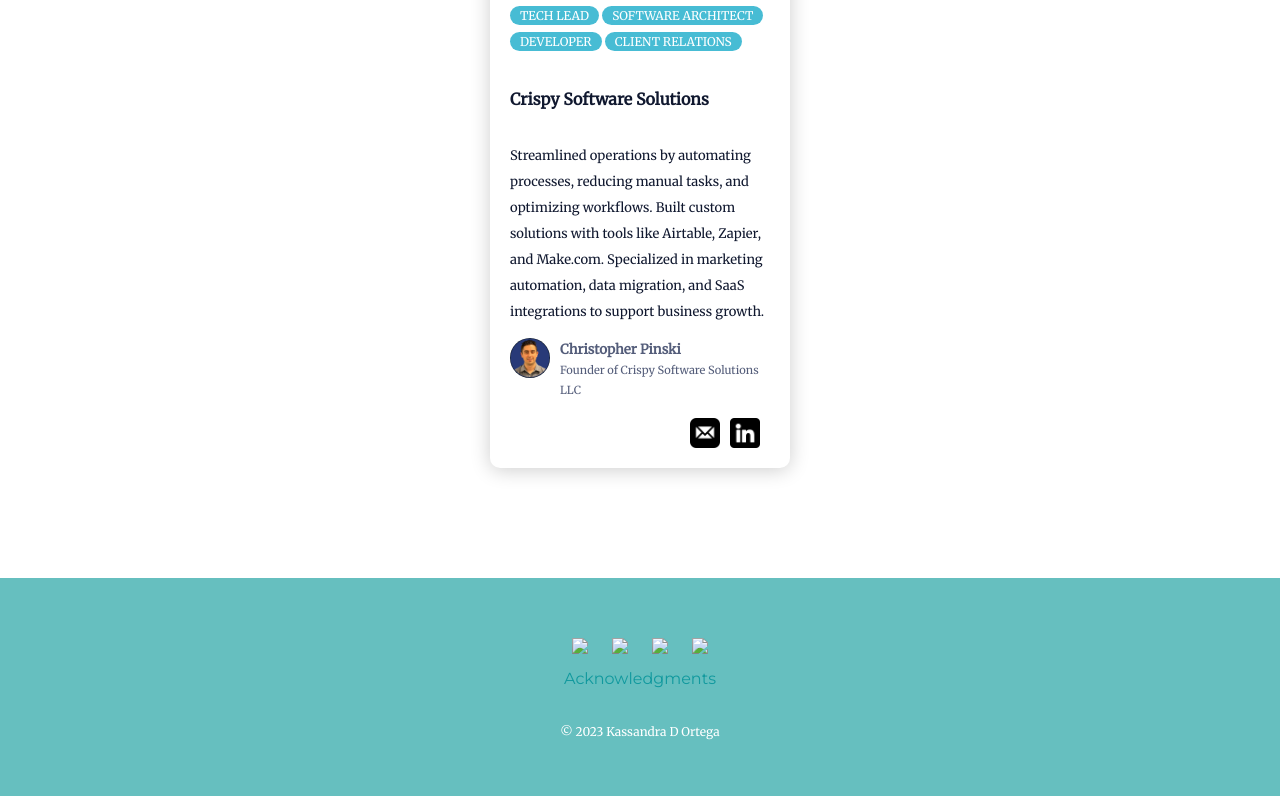
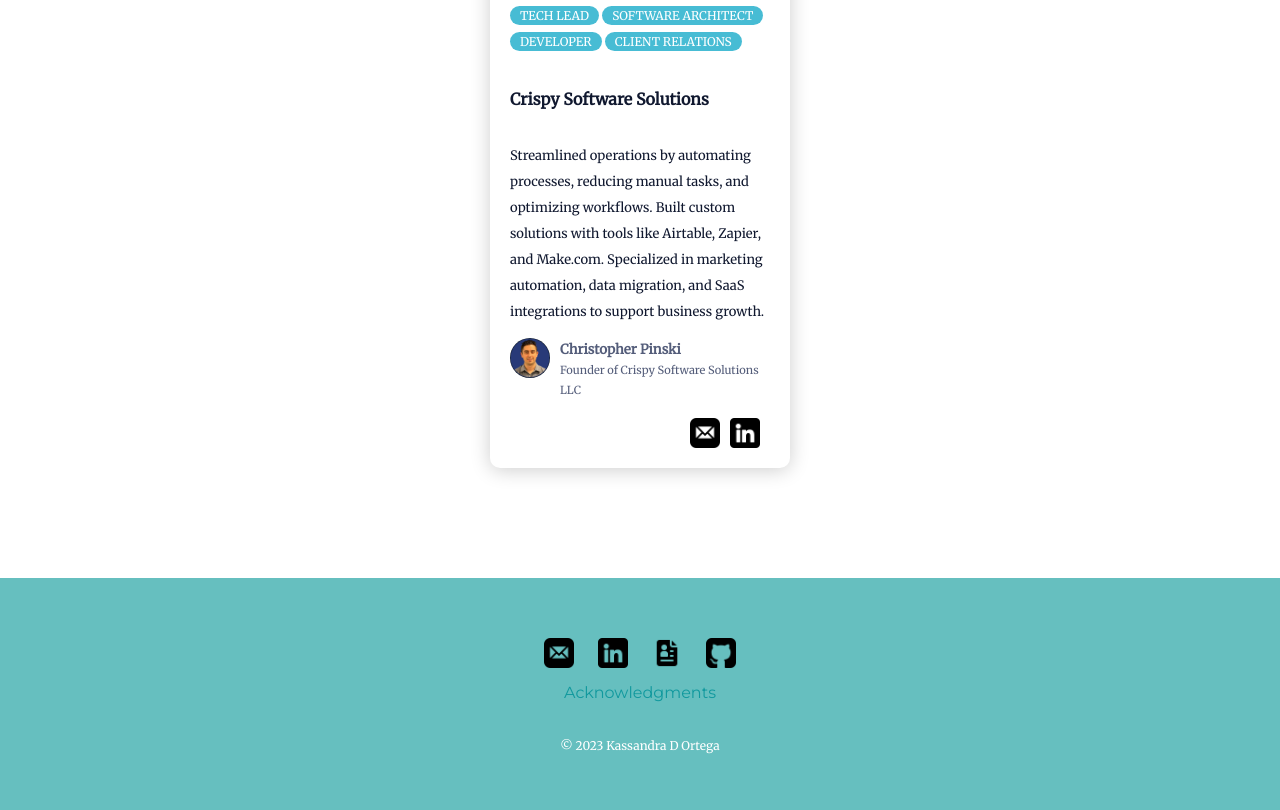
Before and after one commit to kortega18/KassandraOrtega, a plain HTML site: page index.html in a window 1280 px wide. Shown: the part 5235-6045 px from the top of the page. Drawn offline with nearby package versions, Linux system fonts and the light colour scheme; the site is published under a folder, as on GitHub Pages, so addresses that start at the root find nothing.

Commit message:
Add files via upload

```diff
--- a/index.html
+++ b/index.html
@@ -5,10 +5,10 @@
         <title>Kassandra Ortega</title>
         <link rel="stylesheet" href="css/styles.css">
         <!-- <link rel="icon" href="favicon.ico"> -->
-        <link rel="apple-touch-icon" sizes="180x180" href="/favicon/apple-touch-icon.png">
-        <link rel="icon" type="image/png" sizes="32x32" href="/favicon/favicon-32x32.png">
-        <link rel="icon" type="image/png" sizes="16x16" href="/favicon/favicon-16x16.png">
-        <link rel="manifest" href="/favicon/site.webmanifest">
+        <link rel="apple-touch-icon" sizes="180x180" href="./favicon/apple-touch-icon.png">
+        <link rel="icon" type="image/png" sizes="32x32" href="./favicon/favicon-32x32.png">
+        <link rel="icon" type="image/png" sizes="16x16" href="./favicon/favicon-16x16.png">
+        <link rel="manifest" href="./favicon/site.webmanifest">
         <link rel="stylesheet" href="https://unicons.iconscout.com/release/v4.0.0/css/line.css"/>
         <link rel="preconnect" href="https://fonts.googleapis.com">
         <link rel="preconnect" href="https://fonts.gstatic.com" crossorigin>
@@ -307,10 +307,10 @@
 
         <section id="contact-and-links-section">
             <div class="bottom-container">
-                <a href="mailto:k.o.kassie@gmail.com" title="Email Me!"><img class="button-images-for-links" src="/images/email.png"></a>
-                <a href="https://www.linkedin.com/in/kassandra-davida-ortega" title="Look at my Linkedin"><img class="button-images-for-links" src="/images/linkedin.png"></a>
-                <a href="files/RESUME ORTEGA KASSANDRA D.pdf"target="_blank" title="Review my Resume"><img class="button-images-for-links" src="/images/resume.png"></a>
-                <a href="https://github.com/kortega18" title="Glance at my Github"><img class="button-images-for-links" src="/images/github.png"></a>
+                <a href="mailto:k.o.kassie@gmail.com" title="Email Me!"><img class="button-images-for-links" src="./images/email.png"></a>
+                <a href="https://www.linkedin.com/in/kassandra-davida-ortega" title="Look at my Linkedin"><img class="button-images-for-links" src="./images/linkedin.png"></a>
+                <a href="files/RESUME ORTEGA KASSANDRA D.pdf"target="_blank" title="Review my Resume"><img class="button-images-for-links" src="./images/resume.png"></a>
+                <a href="https://github.com/kortega18" title="Glance at my Github"><img class="button-images-for-links" src="./images/github.png"></a>
                 <br>
                 <a href="/html/acknowledgment.html" class="bot-links">Acknowledgments</a>
                 <p class="copyright">© 2023 Kassandra D Ortega</p>
```
